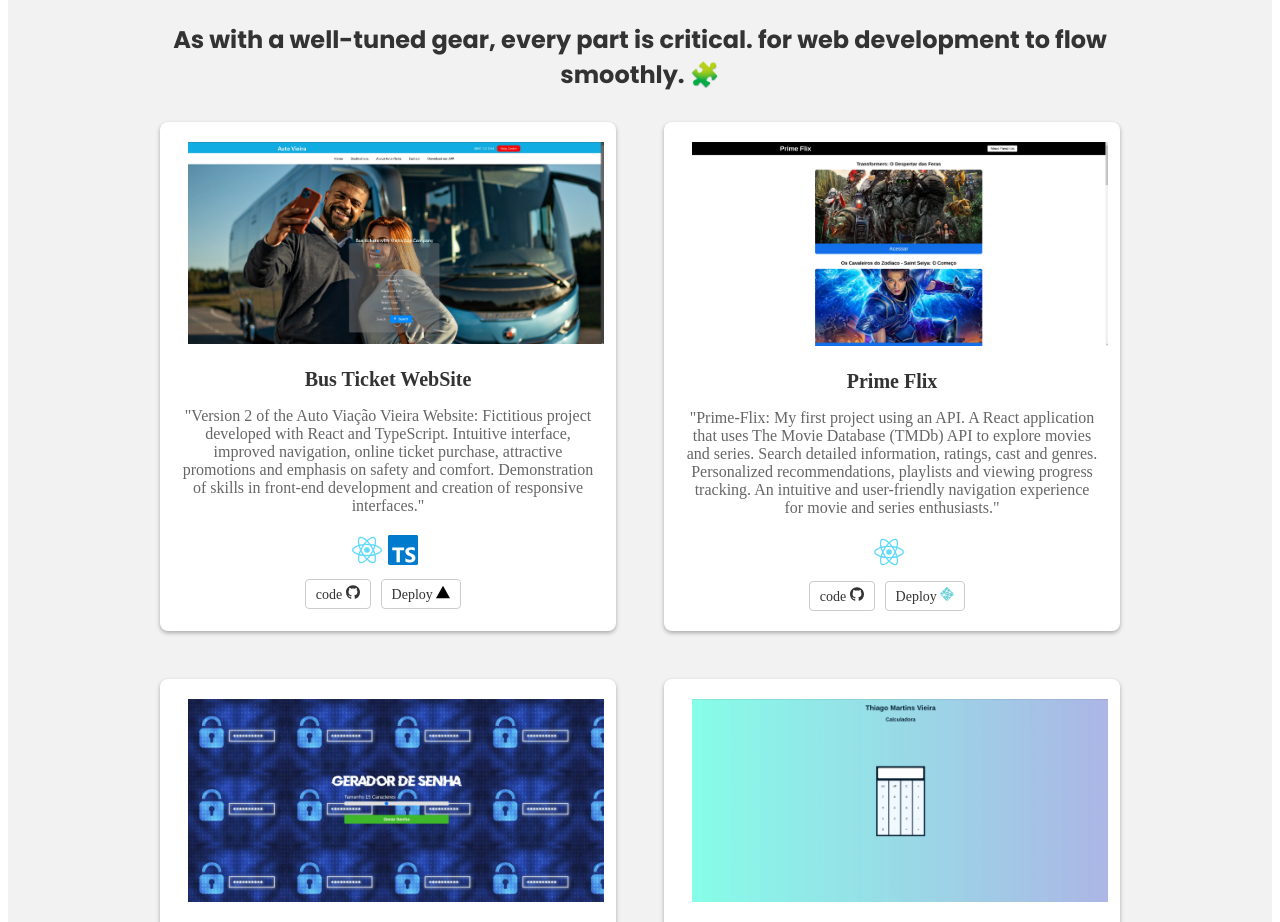
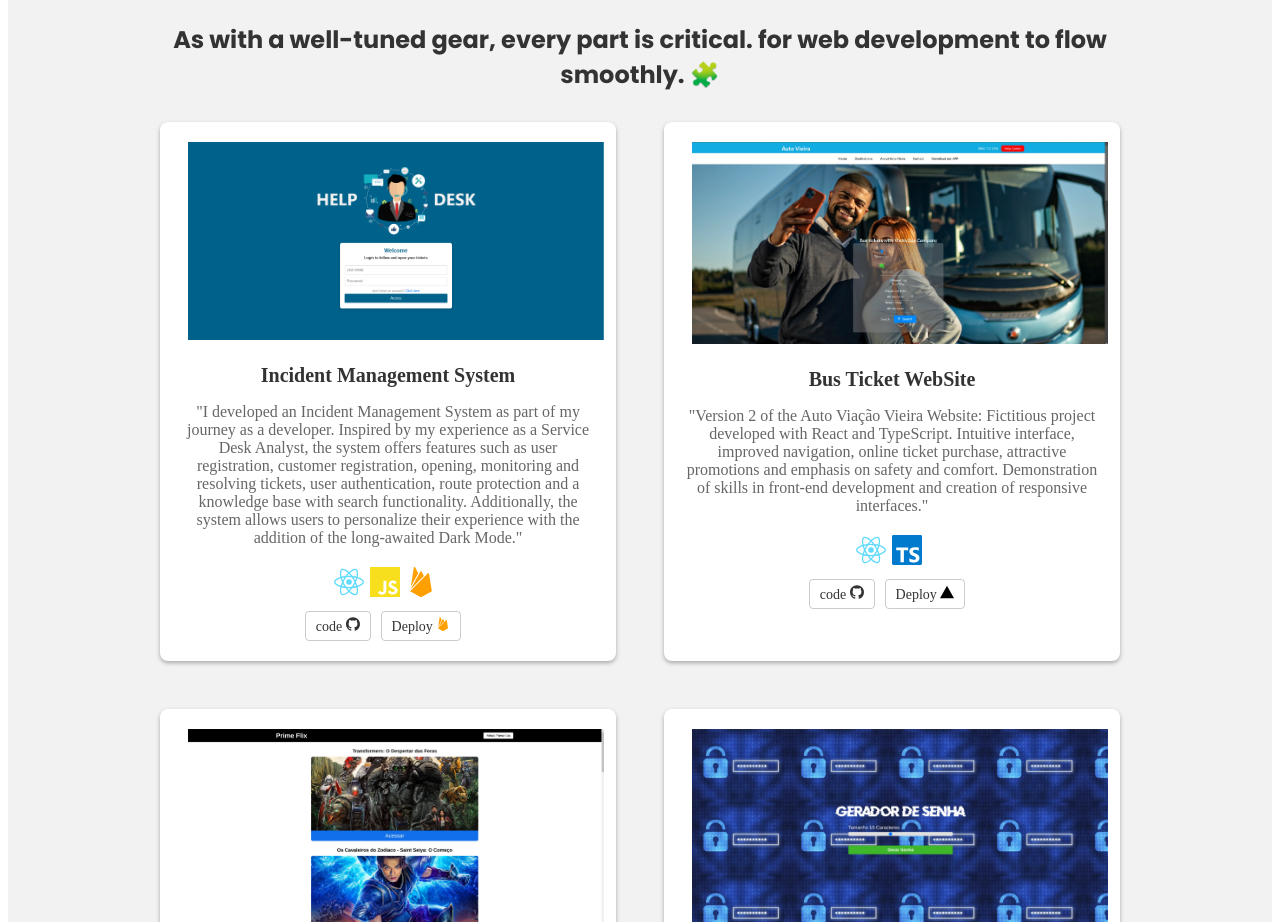
Before and after one commit to Thiagomartinsvieira/portfolio, a React (Vite) app: page / in a window 1280 px wide. Shown: the part 2420-3342 px from the top of the page. Built offline with nearby package versions, Linux system fonts and the light colour scheme.

Commit message:
added Incident Management System

```diff
--- a/src/components/Projects/index.jsx
+++ b/src/components/Projects/index.jsx
@@ -2,6 +2,7 @@
 import './projects.css'
 import {
   SiCss3,
+  SiFirebase,
   SiGithub,
   SiHtml5,
   SiJavascript,
@@ -23,6 +24,53 @@
               development to flow smoothly. 🧩
             </h3>
             <div className="projects-grid">
+              <div className="project-card project-card-1">
+                <div className="project-image">
+                  <a
+                    target="_blank"
+                    href="https://tickets-project-1f300.web.app/"
+                    rel="noreferrer"
+                  >
+                    <img src="src/assets/incident-management.png" alt="website" />
+                  </a>
+                </div>
+                <div className="project-details">
+                  <h3 className="project-name">Incident Management System</h3>
+                  <p className="project-description">
+                    "I developed an Incident Management System as part of my journey as a developer.
+                    Inspired by my experience as a Service Desk Analyst,
+                    the system offers features such as user registration,
+                    customer registration, opening, monitoring and resolving tickets,
+                    user authentication, route protection and a knowledge base with search functionality.
+                    Additionally, the system allows users to personalize their experience with the addition
+                    of the long-awaited Dark Mode."
+                  </p>
+                  <div className="project-stack">
+                    <p>
+                      <SiReact size={30} color="#61DAFB" />
+                      <SiJavascript size={30} color="#F7DF1E" />
+                      <SiFirebase size={30} color='#FFA000' />
+                    </p>
+                  </div>
+                  <div className="project-links">
+                    <a
+                      target="_blank"
+                      href="https://github.com/Thiagomartinsvieira/incident-management-system"
+                      rel="noreferrer"
+                    >
+                      code <SiGithub />
+                    </a>
+                    <a
+                      target="_blank"
+                      href="https://tickets-project-1f300.web.app/"
+                      rel="noreferrer"
+                    >
+                      Deploy <SiFirebase color="#FFA000" />
+                    </a>
+                  </div>
+                </div>
+              </div>
+
               <div className="project-card project-card-1">
                 <div className="project-image">
                   <a
```
Also changed, not shown: src/assets/incident-management.png (added).
